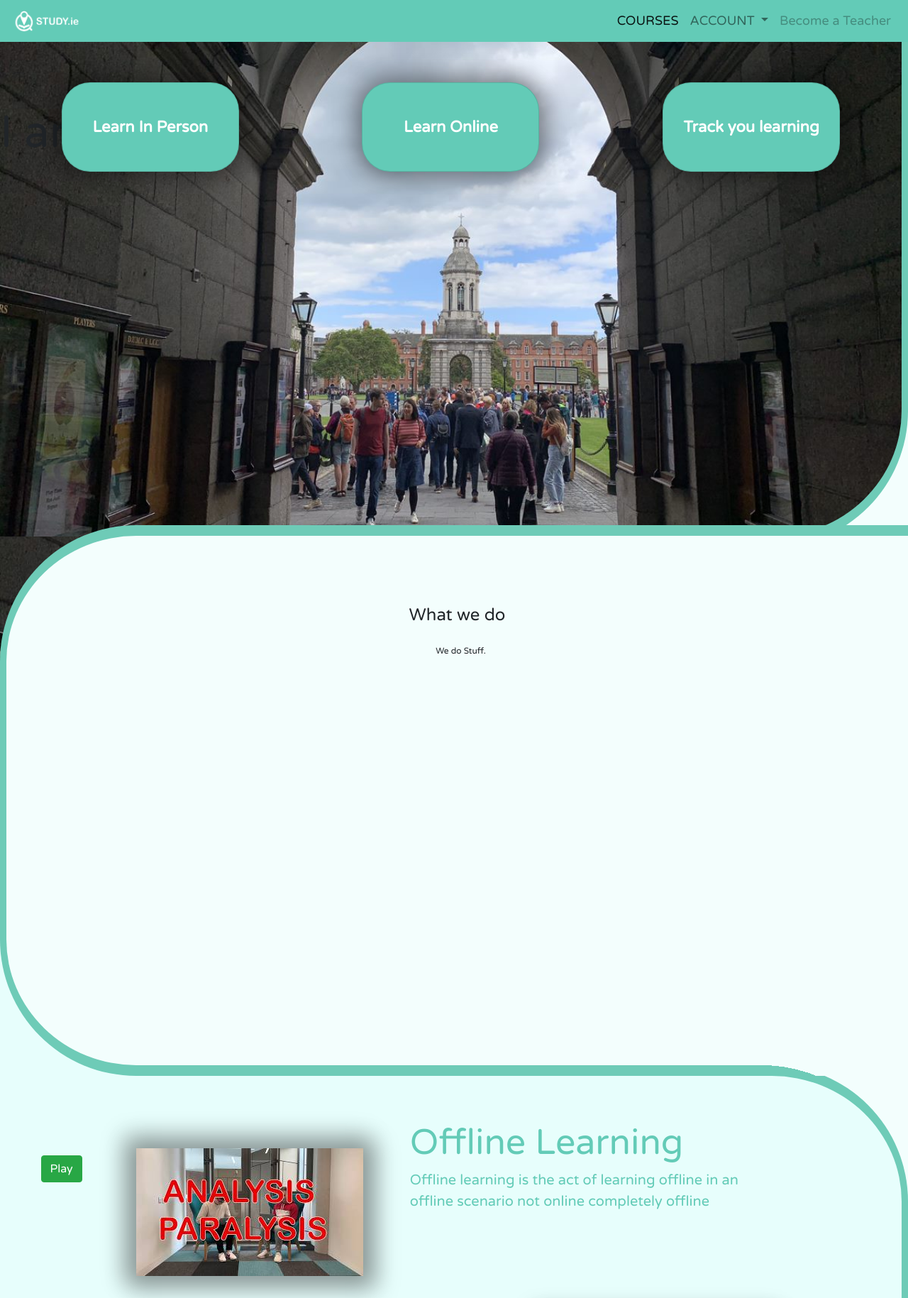
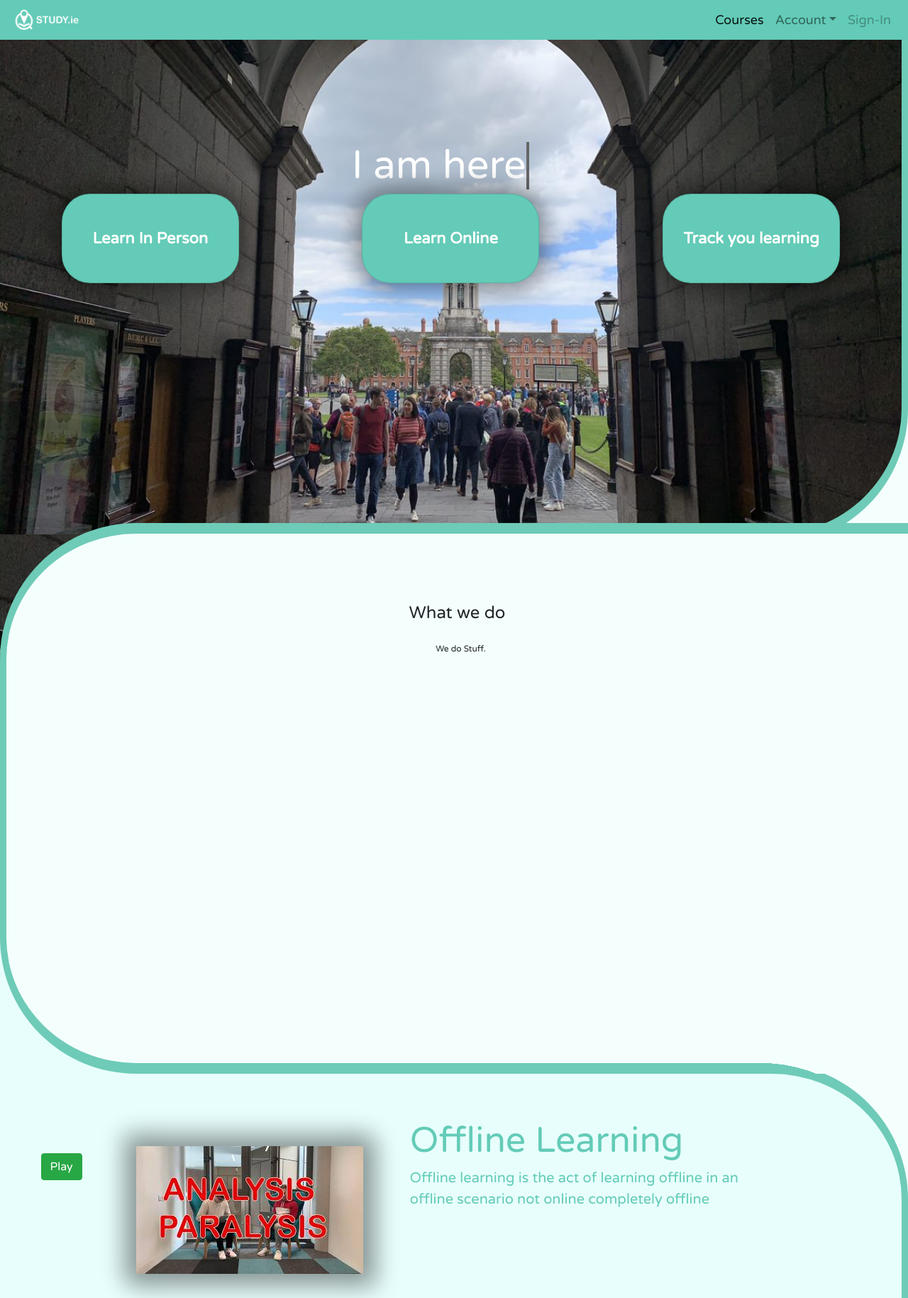
Before and after one commit to SamAtStudy/Study.ie-version-1.0, a PHP site: page / in a window 1280 px wide. Shown: the top 1829 px of the page at 71% size. Run offline with PHP 8.4, Linux system fonts and the light colour scheme.

Commit message:
27/06/19 - fixing some style

```diff
--- a/css/studyStylesheet.css
+++ b/css/studyStylesheet.css
@@ -6,8 +6,9 @@
 #typeWriter {
     font-weight: 200;
     position: absolute;
-    top: 150px;
-    font-size: 3.5em;
+    top: 25vh;
+    font-size: 3.5rem;
+    color: white;
 }
 #sectionOneBox{
     border-bottom:solid 15px;
@@ -66,6 +67,8 @@
 {
     color: #000000;
     background-color: #63cbb7;
+    min-height:56px;
+    max-height:6vh;
 }
 .parallaxa {
     /* The image used */
@@ -84,11 +87,11 @@
     background-size: cover;
 }
 .cards-list {
-    z-index: 0;
     width: 100%;
     display: flex;
     justify-content: space-around;
     flex-wrap: wrap;
+    margin-top:20vh;
 }
 
 .card {
--- a/index.html
+++ b/index.html
@@ -4,7 +4,7 @@
     <!-- Required meta tags -->
     <meta charset="utf-8">
     <meta name="viewport" content="width=device-width, initial-scale=1, shrink-to-fit=no">
-    <!-- <meta http-equiv="refresh" content="10" /> -->
+    <!-- <meta http-equiv="refresh" content="5" /> -->
 
     <!-- Bootstrap CSS -->
     <link rel="stylesheet" href="https://stackpath.bootstrapcdn.com/bootstrap/4.3.1/css/bootstrap.min.css" integrity="sha384-ggOyR0iXCbMQv3Xipma34MD+dH/1fQ784/j6cY/iJTQUOhcWr7x9JvoRxT2MZw1T" crossorigin="anonymous">
@@ -28,12 +28,10 @@
     <div class="collapse navbar-collapse" id="navbarSupportedContent">
         <ul class="navbar-nav ml-auto">
             <li class="nav-item active">
-                <a class="nav-link" href="#">COURSES <span class="sr-only">(current)</span></a>
+                <a class="nav-link" href="#">Courses<span class="sr-only">(current)</span></a>
             </li>
             <li class="nav-item dropdown">
-                <a class="nav-link dropdown-toggle" href="#" id="navbarDropdown" role="button" data-toggle="dropdown" aria-haspopup="true" aria-expanded="false">
-                    ACCOUNT
-                </a>
+                <a class="nav-link dropdown-toggle" href="#" id="navbarDropdown" role="button" data-toggle="dropdown" aria-haspopup="true" aria-expanded="false">Account</a>
                 <div class="dropdown-menu" aria-labelledby="navbarDropdown">
                     <a class="dropdown-item" href="#">Login</a>
                     <div class="dropdown-divider"></div>
@@ -41,7 +39,7 @@
                 </div>
             </li>
             <li class="nav-item">
-                <a class="nav-link disabled" href="#" tabindex="-1" aria-disabled="true">Become a Teacher</a>
+                <a class="nav-link disabled" href="#" tabindex="-1" aria-disabled="true">Sign-In</a>
             </li>
         </ul>
     </div>
@@ -52,7 +50,7 @@
 
     <!-- TypeWriter-->
     <!--https://codepen.io/CheeseTurtle/pen/jzdgI-->
-    <div>
+    <div style="margin-left:39%">
     <h1 id="typeWriter" align="justify">
         <span
           class="txt-rotate"
@@ -124,7 +122,7 @@
     <div style="margin-left:15vw; margin-top:8vh; width:70vw;font-size:20px;">
 
         <!-- ROW 1 -->
-        <div class="row" style="margin-bottom: 30px;">
+        <div class="row" style="margin-bottom: 10vh;">
             <div class="col-5">
                 <!-- Button trigger modal -->
                 <submit type="image" class="btn button1 btn-success video-btn" data-toggle="modal" data-src="https://www.youtube.com/embed/8GGAcc9Q744" data-target="#myModal">
@@ -158,7 +156,7 @@
             </div></div>
 
         <!-- ROW 2 -->
-        <div class="row" style="margin-bottom: 30px;">
+        <div class="row" style="margin-bottom: 10vh ;">
             <div class="col-7">
                 <!-- Side Blurb -->
                 <h1 style="font-size: 50px;">Offline Learning</h1>
```
